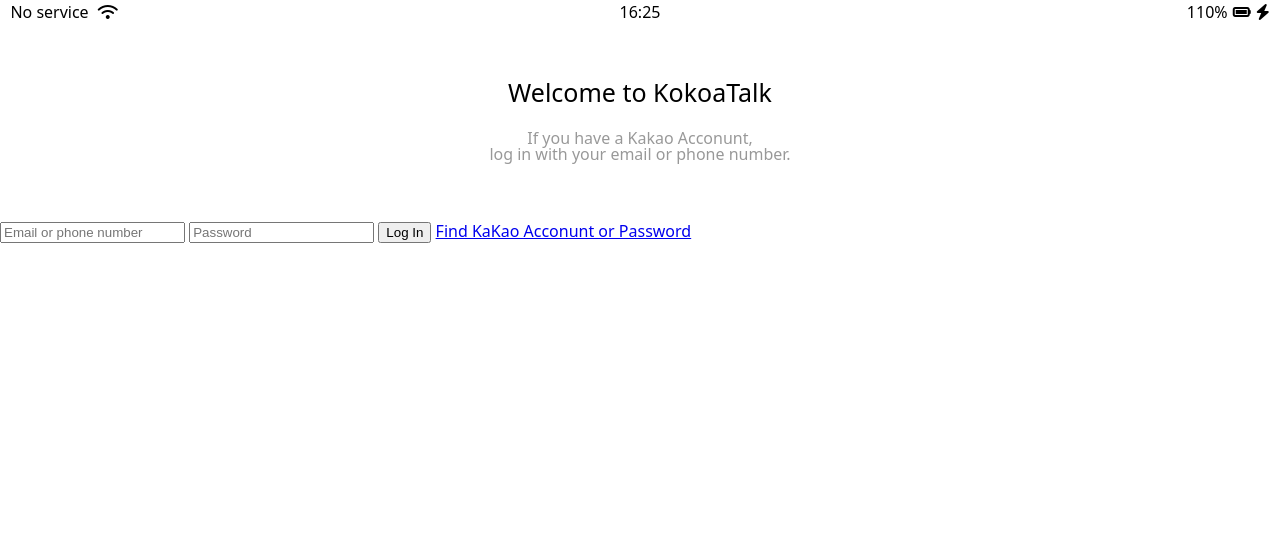
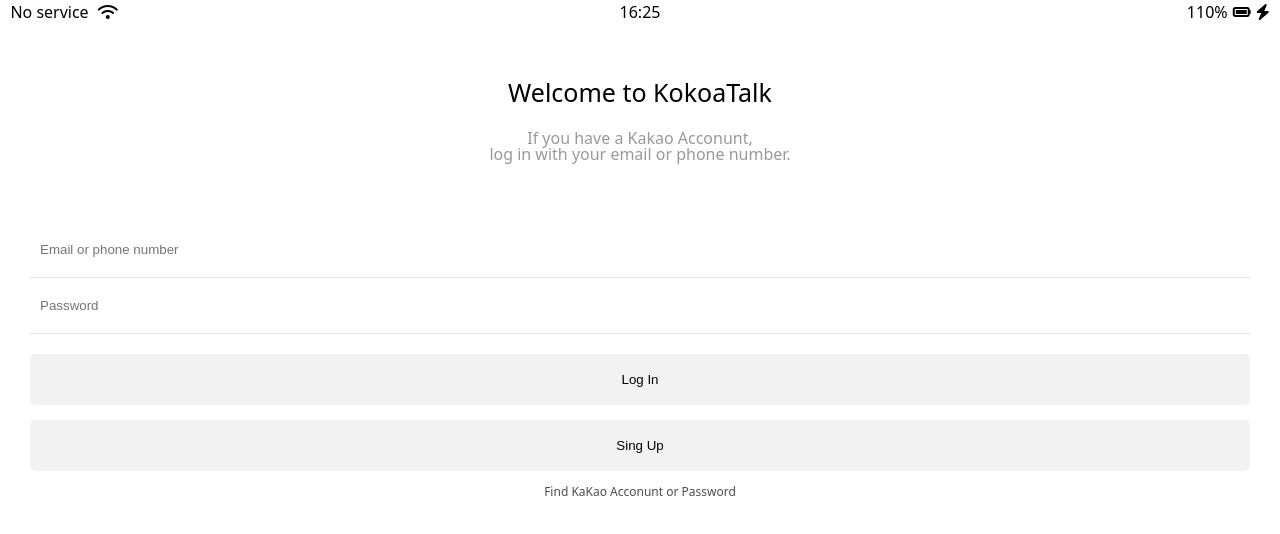
Before and after one commit to codnr98/kokoa-clone, a plain HTML site: page index.html in a window 1280 px wide. Drawn offline with Linux system fonts and the light colour scheme.

Commit message:
finish login-page in cocoa

```diff
--- /dev/null
+++ b/css/login-form.css
@@ -0,0 +1,42 @@
+#login-form {
+  display: flex;
+  flex-direction: column;
+  margin: 20px 30px;
+  text-align: center;
+}
+.login-form__input {
+  display: flex;
+  flex-direction: column;
+}
+
+.login-form__input input {
+  outline: none;
+  border: none;
+  padding: 20px 10px;
+  border-bottom: 1px solid rgb(0, 0, 0, 0.1);
+  transition: border-color 0.2s ease-in-out;
+}
+
+.login-form__input input:focus {
+  border-bottom: 1px solid var(--yellow);
+}
+
+.login-form__buttons {
+  display: flex;
+  flex-direction: column;
+  margin-top: 20px;
+}
+
+.login-form__buttons input {
+  border: none;
+  margin-bottom: 15px;
+  padding: 18px 0px;
+  border-radius: 5px;
+  background-color: rgb(0, 0, 0, 0.05);
+}
+
+#login-form a {
+  font-size: 12px;
+  text-decoration: none;
+  color: rgb(0, 0, 0, 0.7);
+}
--- a/css/styles.css
+++ b/css/styles.css
@@ -1,6 +1,8 @@
 @import "reset.css";
 @import "status-bar.css";
 @import "welcome-header.css";
+@import "variable.css";
+@import "login-form.css";
 
 body {
   font-family: system-ui, -apple-system, BlinkMacSystemFont, "Segoe UI", Roboto,
--- /dev/null
+++ b/css/variable.css
@@ -0,0 +1,3 @@
+:root {
+  --yellow: rgb(250, 225, 0);
+}
--- a/index.html
+++ b/index.html
@@ -32,9 +32,14 @@
     </header>
 
     <form id="login-form">
-      <input type="text" placeholder="Email or phone number" />
-      <input type="password" placeholder="Password" />
-      <input type="submit" value="Log In" />
+      <div class="login-form__input">
+        <input type="text" placeholder="Email or phone number" />
+        <input type="password" placeholder="Password" />
+      </div>
+      <div class="login-form__buttons">
+        <input type="submit" value="Log In" />
+        <input type="submit" value="Sing Up" />
+      </div>
       <a href="#">Find KaKao Acconunt or Password</a>
     </form>
 
```
